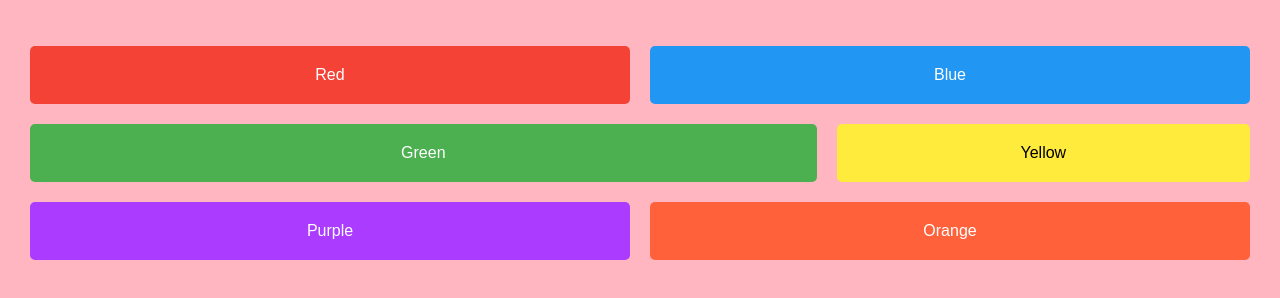
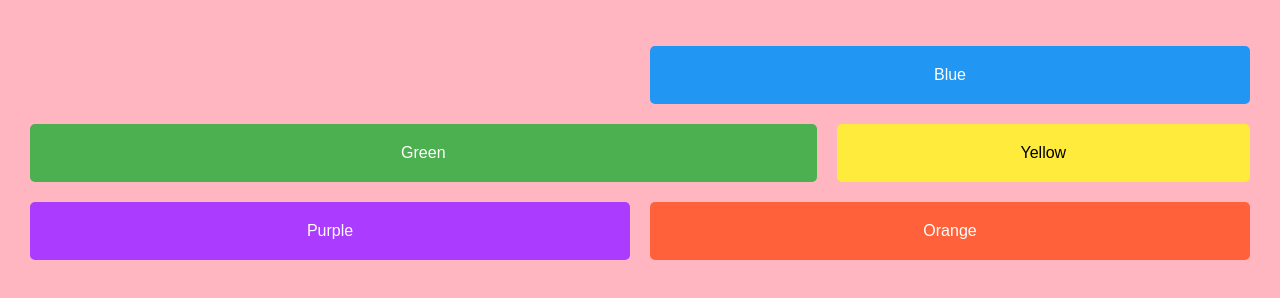
Before and after one commit to SkyPB/Color, a plain HTML site: page index.html in a window 1280 px wide. In both pictures the pointer is over the item "Red". Drawn offline with Linux system fonts and the light colour scheme.

Commit message:
add hover effect

```diff
--- a/styles.css
+++ b/styles.css
@@ -12,8 +12,8 @@ ul {
     justify-content: center;
 }
 
-li:hover {
-    background-color: transparent;
+ul li:hover {
+    opacity: 0;
 }
 
 li {
```
